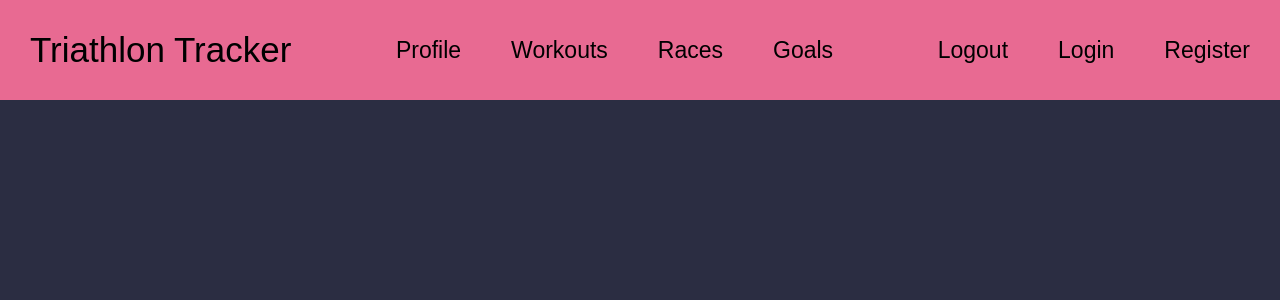
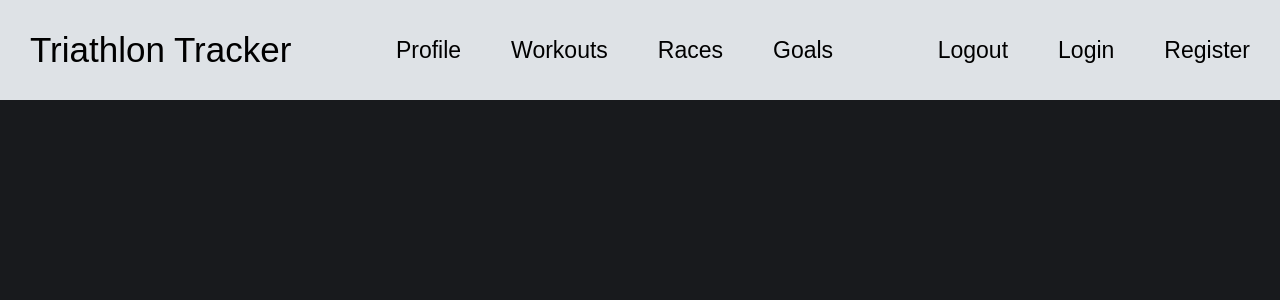
Before and after one commit to juancmorenoh/django_triathlon_tracker, a React (Vite) app in the folder frontend/: page / in a window 1280 px wide. Shown: the top 300 px of the page. Built offline with nearby package versions, Linux system fonts and the light colour scheme.

Commit message:
Change colours variables generic styling

```diff
--- a/frontend/src/vars.css
+++ b/frontend/src/vars.css
@@ -2,8 +2,8 @@
   /*colours*/
   --color-text : rgb(255, 255, 255);
   --color-text-dark : rgb(0, 0, 0);
-  --color-primary: #e86a92;
-  --color-secondary: #8A4C6A;
-  --color-dark: #5B3D56;
-  --color-bg: #2b2d42;
+  --color-primary: #DEE2E6;
+  --color-secondary: #ef233c;
+  --color-dark: #343A40;
+  --color-bg: #181a1d;
 }
```
